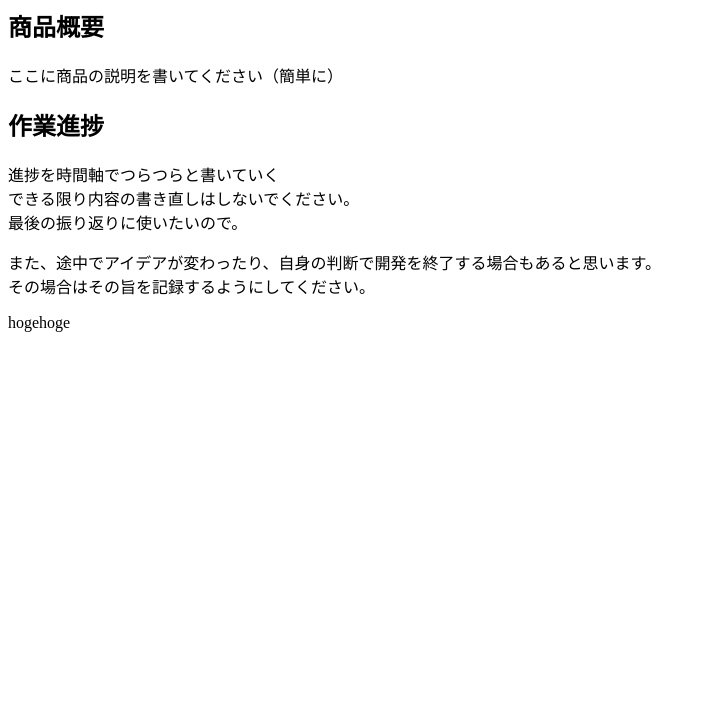
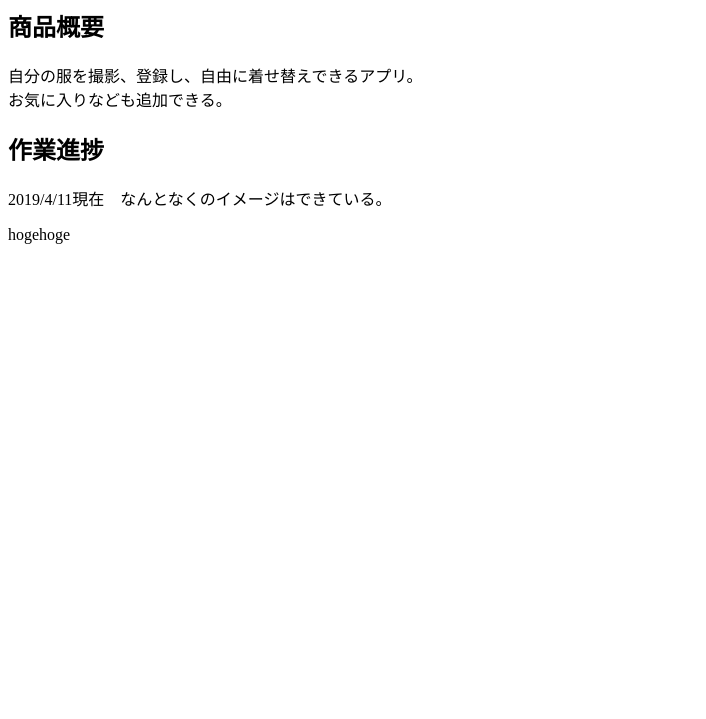
Before and after one commit to KUAD-XtechDesign/studyprogress-s-hori-dayo, a plain HTML site: page xtda1_dummy/items/item1.html in a window 1280 px wide. Shown: the part 81-800 px from the top of the page, without its empty margins (0-706 px from the left). Drawn offline with Linux system fonts and the light colour scheme.

Commit message:
add　section

```diff
--- a/xtda1_dummy/items/item1.html
+++ b/xtda1_dummy/items/item1.html
@@ -6,20 +6,15 @@
   </head>
   <body>
      <head>
-       <h1>開発の商品の名前（開発中）</h1>
+       <h1>着せ替えアプリ（開発中）</h1>
      </head>
      <main>
        <h2>商品概要</h2>
-       <p>ここに商品の説明を書いてください（簡単に）</p>
+       <p>自分の服を撮影、登録し、自由に着せ替えできるアプリ。
+         <br>お気に入りなども追加できる。</p>
        <h2>作業進捗</h2>
        <p>
-         進捗を時間軸でつらつらと書いていく
-         <br>できる限り内容の書き直しはしないでください。
-         <br>最後の振り返りに使いたいので。
-       </p>
-       <p>
-         また、途中でアイデアが変わったり、自身の判断で開発を終了する場合もあると思います。
-         <br>その場合はその旨を記録するようにしてください。
+         2019/4/11現在　なんとなくのイメージはできている。
        </p>
 
      </main>
```
Also changed, not shown: xtda1_dummy/items/item2.html (+4 -9 lines).
